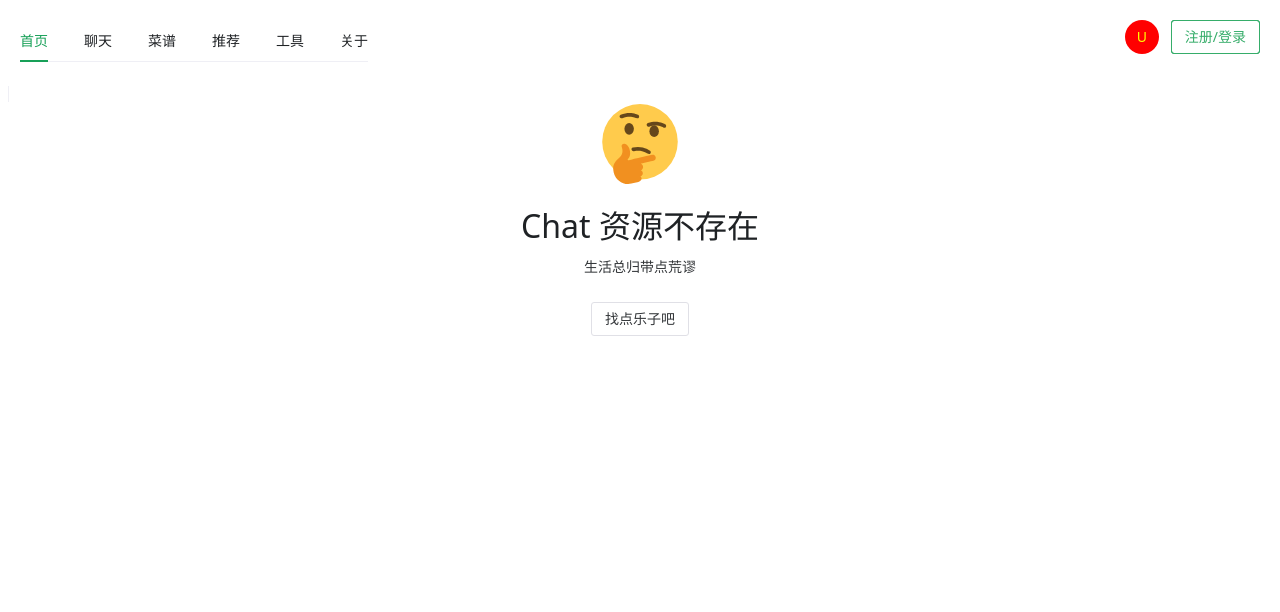
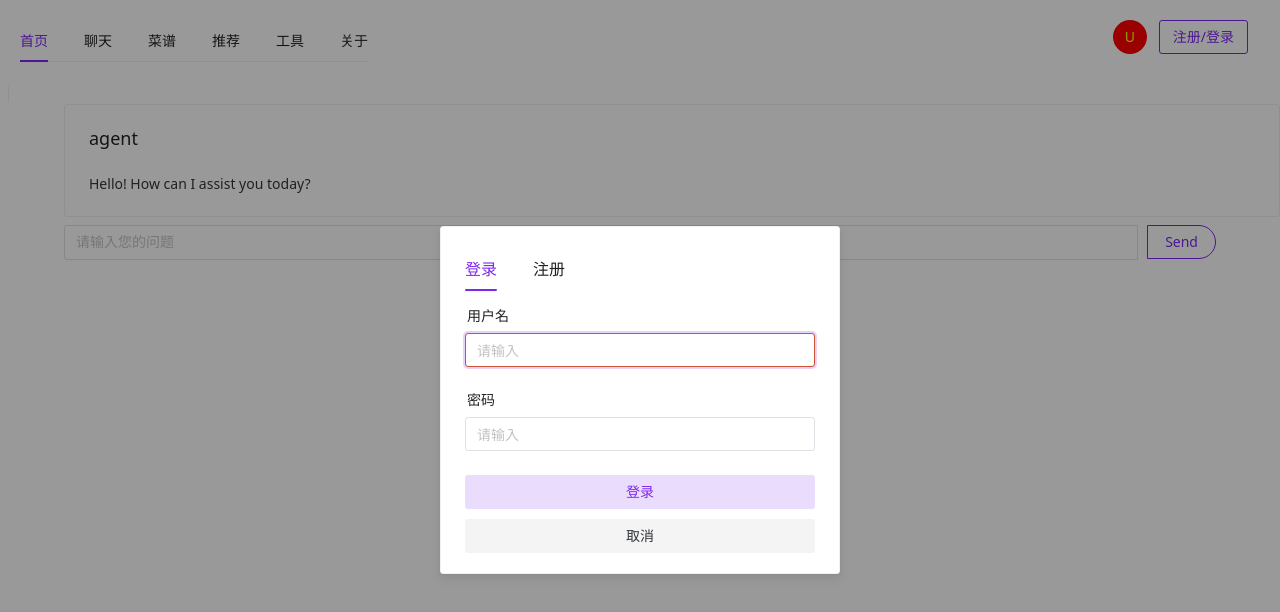
Before and after one commit to Yifan-Guan/RecipeRecommend, a Vue app in the folder vue-ui/: page /chat in a window 1280 px wide. Both pictures are taken after a click on the button "注册/登录". Shown: the top 612 px of the page. Built offline with nearby package versions, Linux system fonts and the light colour scheme; the HTML template or start-up script is replaced by a standard one.

Commit message:
add login ui

```diff
--- a/vue-ui/src/App.vue
+++ b/vue-ui/src/App.vue
@@ -2,6 +2,7 @@
   <NConfigProvider
   :locale="zhCN"
   :data-local="dateZhCN"
+  :theme-overrides="ThemeOverrides"
   >
     <Main/>
   </NConfigProvider>
@@ -10,6 +11,7 @@
 <script lang="ts"> export default {name: "App"}</script>
 <script setup lang="ts">
 import { NConfigProvider, zhCN, dateZhCN, NSpace, NDivider} from 'naive-ui';
+import ThemeOverrides from '@/theme.ts'
 import Main from '@/components/Main.vue';
 </script>
 
--- /dev/null
+++ b/vue-ui/src/components/Login.vue
@@ -0,0 +1,65 @@
+<template>
+    <n-card
+    class="login-card">
+    <n-tabs
+      class="card-tabs"
+      default-value="signin"
+      size="large"
+      animated
+      pane-wrapper-style="margin: 0 -4px"
+      pane-style="padding-left: 4px; padding-right: 4px; box-sizing: border-box;"
+    >
+      <n-tab-pane name="signin" tab="登录">
+        <n-form>
+          <n-form-item-row label="用户名">
+            <n-input />
+          </n-form-item-row>
+          <n-form-item-row label="密码">
+            <n-input />
+          </n-form-item-row>
+        </n-form>
+        <n-button type="primary" block secondary strong>
+          登录
+        </n-button>
+        <n-button block secondary strong
+        :style="{ marginTop: '10px' }"
+        @click="closeLoginModal()">
+          取消
+        </n-button>
+      </n-tab-pane>
+      <n-tab-pane name="signup" tab="注册">
+        <n-form>
+          <n-form-item-row label="用户名">
+            <n-input />
+          </n-form-item-row>
+          <n-form-item-row label="密码">
+            <n-input />
+          </n-form-item-row>
+          <n-form-item-row label="重复密码">
+            <n-input />
+          </n-form-item-row>
+        </n-form>
+        <n-button type="primary" block secondary strong>
+          注册
+        </n-button>
+        <n-button block secondary strong
+        :style="{ marginTop: '10px' }"
+        @click="closeLoginModal()">
+          取消
+        </n-button>
+      </n-tab-pane>
+    </n-tabs>
+  </n-card>
+</template>
+
+<script lang="ts"> export default {name: "Login"}</script>
+<script setup lang="ts">
+import { NCard, NTabs, NTabPane, NForm, NFormItemRow, NInput, NButton } from 'naive-ui'
+let {closeLoginModal}= defineProps(['closeLoginModal']);
+</script>
+
+<style scoped>
+.login-card {
+  width: 400px
+}
+</style>
--- a/vue-ui/src/components/Main.vue
+++ b/vue-ui/src/components/Main.vue
@@ -23,9 +23,17 @@
         </n-avatar>
         <n-button ghost
             type="primary"
+            @click="showLoginModal = true"
             >
         注册/登录
         </n-button>
+        <n-modal
+        :show="showLoginModal"
+        >
+          <Login
+          :close-login-modal="closeLoginModal"
+          ></Login>
+        </n-modal>
         </n-space>
     </n-flex>
     <n-divider vertical/>
@@ -35,18 +43,21 @@
 <script lang="ts"> export default {name: "Main"}</script>
 <script setup lang="ts">
 import { NSpace, NDivider, NAvatar, NButton, NFlex, NTabs, NTab} from 'naive-ui';
+import {NModal} from 'naive-ui';
 import {ref} from 'vue';
-import { useRoute} from 'vue-router'
 import {useRouter} from 'vue-router'
+import Login from '@/components/Login.vue'
 
-const route = useRoute();
+let showLoginModal = ref(false)
 const router = useRouter();
 
-const activeTab = ref(route.name || 'home');
+function handleTabChange(value: string) {
+  router.push({ name: value });
+}
 
-function handleTabChange(value: string) {
-  activeTab.value = value;
-  router.push({ name: value });
+function closeLoginModal() {
+  showLoginModal.value = false;
+  console.log("Login modal closed");
 }
 </script>
 
--- a/vue-ui/src/pages/Chat.vue
+++ b/vue-ui/src/pages/Chat.vue
@@ -1,15 +1,92 @@
 <template>
-  <n-result status="404" title="Chat 资源不存在" description="生活总归带点荒谬">
-    <template #footer>
-      <n-button>找点乐子吧</n-button>
-    </template>
-  </n-result>
+<n-flex vertical>
+    <div class="message-view">
+    <n-flex vertical>
+        <n-card
+        v-for="(message) in messagesList"
+        :key="nanoid()"
+        :title="message.role"
+        >
+        {{ message.content }}
+        </n-card>
+    </n-flex>
+    </div>
+    <n-input-group class="chat-message-send">
+        <n-input round placeholder = "请输入您的问题"
+            type="textarea"
+            :autosize="{maxRows: 5}"
+            v-model:value="currentUserMessage"
+            @keyup.enter="sendUserMessage"
+            class="chat-message-send-input"
+        />
+        <n-button ghost round
+            type="primary"
+            @click="sendUserMessage"
+            class="chat-message-send-button"
+            >Send</n-button>
+    </n-input-group>
+
+</n-flex>
 </template>
 
-<script lang="ts"> export default {name: "About"}</script>
+<script lang="ts"> export default {name:"Chat"}</script>
 <script setup lang="ts">
-import {NResult, NButton} from 'naive-ui'
+import {NCard, NInputGroup ,NFlex, NButton, NInput} from 'naive-ui'
+import {ref, reactive} from 'vue'
+import {nanoid} from 'nanoid'
+import {type ChatMessage} from '@/types'
+import {sendMessageToOpenAI, getContentFromOpenAIResponse} from '@/hooks/chat-with-openai'
+
+let currentUserMessage = ref("")
+let messagesList: Array<ChatMessage> = reactive([
+    {
+        role: "agent",
+        content: "Hello! How can I assist you today?"
+    }
+])
+
+async function sendUserMessage() {
+    console.log("sendUserMessage", currentUserMessage.value);
+    if (currentUserMessage.value) {
+        let sendMessage = currentUserMessage.value
+        currentUserMessage.value = "";
+        messagesList.push({
+            role: "user",
+            content: sendMessage
+        });
+        messagesList.push({
+            role: "agent",
+            content: "正在思考中..."
+        });
+        let agentResponse = await sendMessageToOpenAI(sendMessage);
+        if (agentResponse) {
+            await getContentFromOpenAIResponse(agentResponse, messagesList)
+        }
+        else {
+            messagesList[messagesList.length - 1].content = "请求失败，请稍后再试";
+        }
+    }
+}
+
 </script>
 
-<style scoped>
+<style scope>
+.message-view {
+    margin-left: 5%;
+}
+.chat-message-send {
+    left: 0;
+    bottom: 0;
+    margin-bottom: 5%;
+    margin-left: 5%;
+    margin-right: 5%;
+    width: 90%;
+}
+.chat-message-send-input {
+    width:50%;
+    margin-right: 10px;
+}
+.chat-message-send-button {
+    margin-left: 10px;
+}
 </style>
--- /dev/null
+++ b/vue-ui/src/theme.ts
@@ -0,0 +1,11 @@
+import type { GlobalThemeOverrides } from 'naive-ui'
+const themeOverrides: GlobalThemeOverrides = {
+  common: {
+    primaryColor: '#7e27f0ff',
+    primaryColorHover: '#CF523A',
+    primaryColorPressed: '#04c42eff',
+    primaryColorSuppl: '#4098FC'
+  }
+}
+
+export default themeOverrides
```
